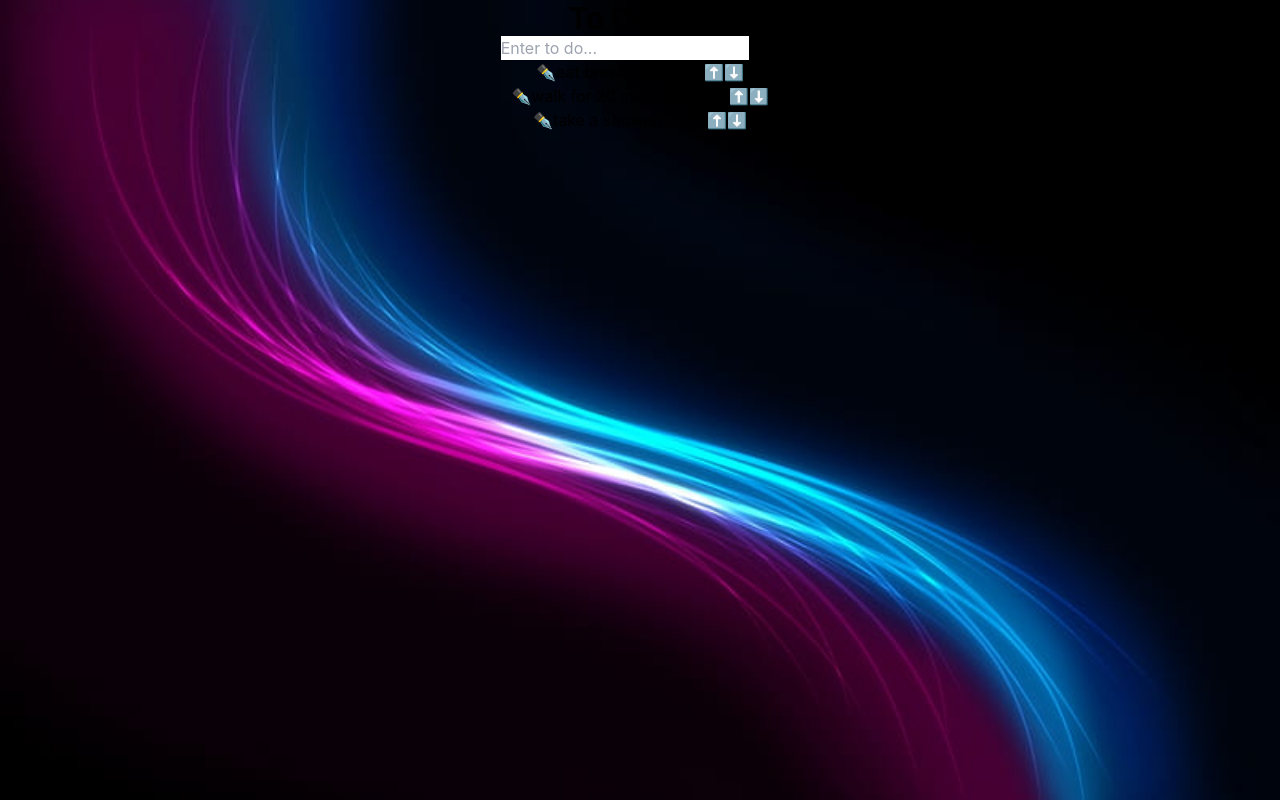
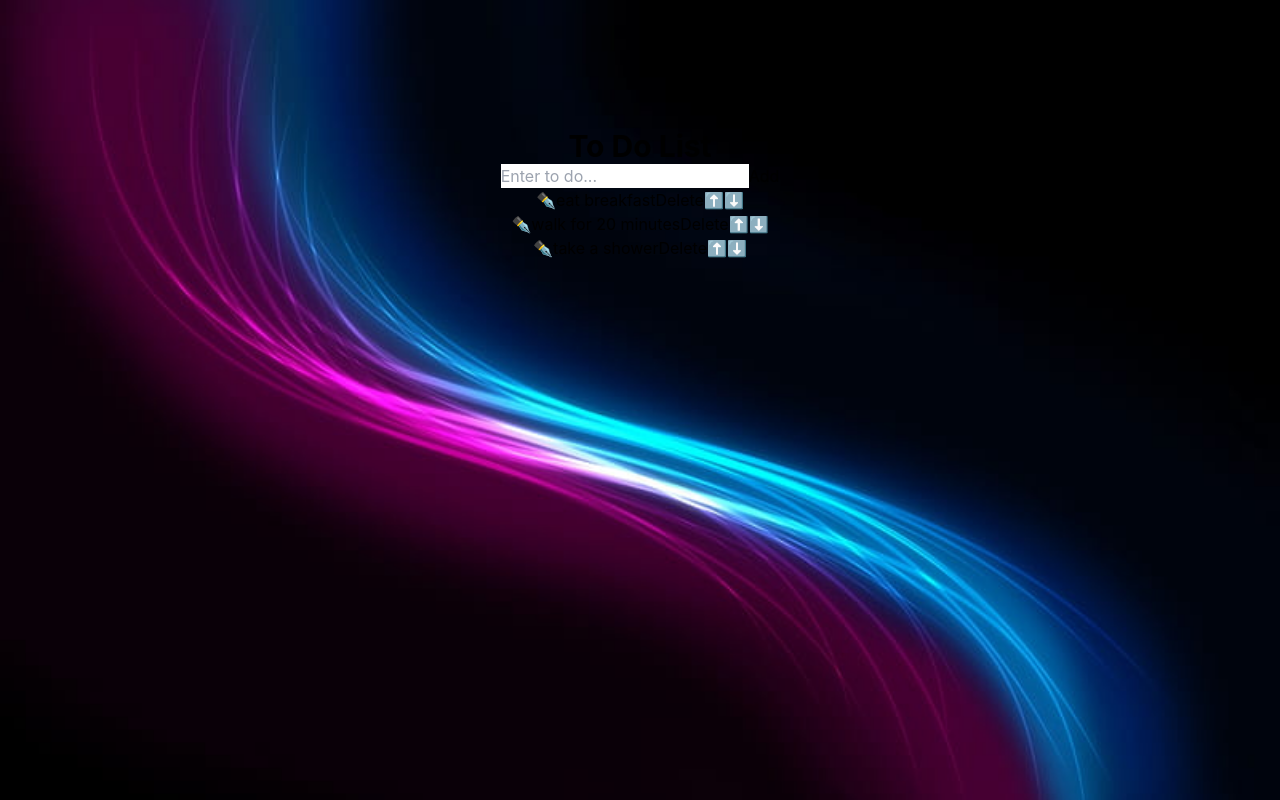
Before and after one commit to tajulafreen/to-do-react, a React (Create React App) app: page / in a window 1280 px wide. Built offline with nearby package versions, Linux system fonts and the light colour scheme.

Commit message:
add height and  width for app

```diff
--- a/src/App.js
+++ b/src/App.js
@@ -2,7 +2,7 @@ import "./App.css";
 import ToDoList from "./components/ToDoList";
 function App() {
   return (
-    <div className="App">
+    <div className="App justify-center h-[80%] lg:h-[60%] w-[90%] lg:w-[60%] m-auto my-[10%]">
       <ToDoList />
     </div>
   );
```
